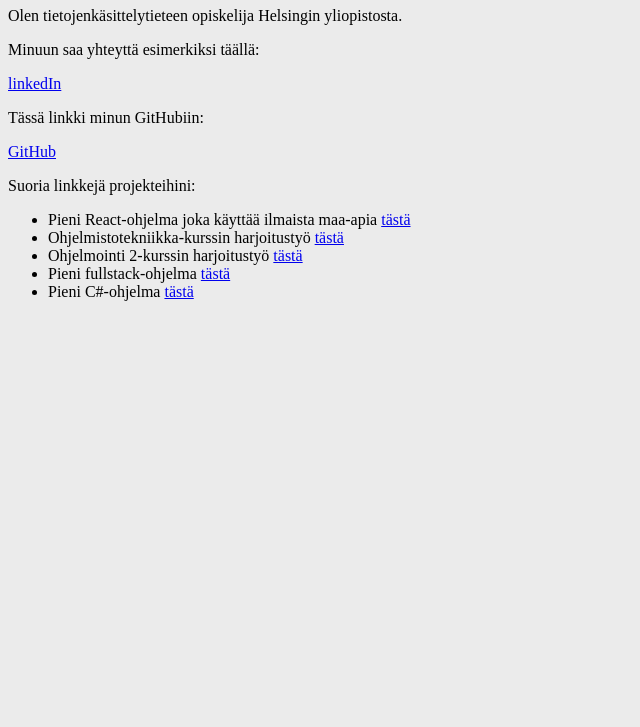
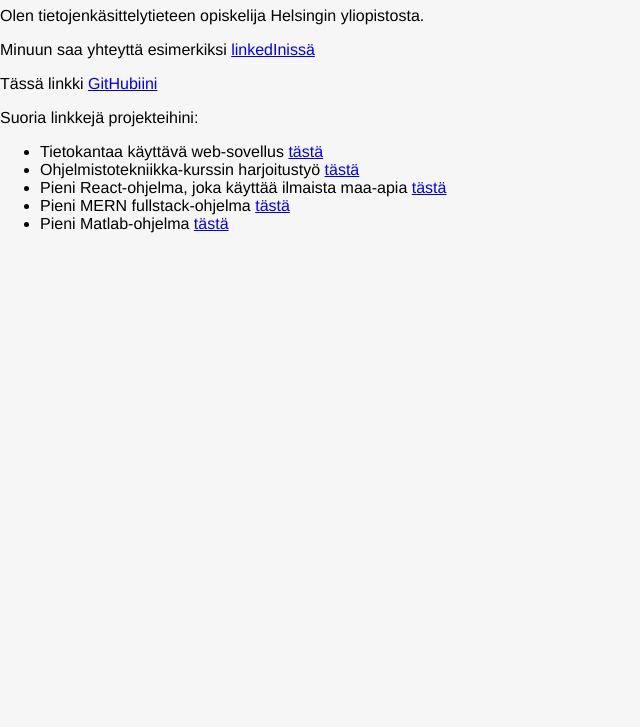
Before and after one commit to AlluSu/ghpages, a plain HTML site: page index.html in a window 1280 px wide. Shown: the part 73-800 px from the top of the page, without its empty margins (0-640 px from the left). Drawn offline with Linux system fonts and the light colour scheme.

Commit message:
Edited links for new projects

```diff
--- a/css/styles.css
+++ b/css/styles.css
@@ -1,7 +1,5 @@
-h1 {
-  color: black;
+body {
+  background-color: rgb(246, 246, 246);
+  font-family: 'Helvetica', 'Arial', sans-serif;
+  margin:auto;
 }
-
-body {
-  background-color: #ebebeb;
-}
--- a/index.html
+++ b/index.html
@@ -15,21 +15,19 @@
   <h1>Tervetuloa "kotisivulleni"</h1>
   <div>
     <p>Olen tietojenkäsittelytieteen opiskelija Helsingin yliopistosta.</p>
-    <p>Minuun saa yhteyttä esimerkiksi täällä:</p>
-    <a href="https://www.linkedin.com/in/aleksi-suuronen-1428aa17b/">linkedIn</a>
+    <p>Minuun saa yhteyttä esimerkiksi <a href="https://www.linkedin.com/in/aleksi-suuronen-1428aa17b/">linkedInissä</a></p>
   </div>
   <div>
-    <p>Tässä linkki minun GitHubiin:</p>
-    <a href="https://github.com/AlluSu">GitHub</a>
+    <p>Tässä linkki <a href="https://github.com/AlluSu">GitHubiini</a></p>
   </div>
   <div>
     <p>Suoria linkkejä projekteihini:</p>
     <ul>
-    <li>Pieni React-ohjelma joka käyttää ilmaista maa-apia <a href="https://github.com/AlluSu/Full-Stack-Open/tree/master/part2/maat">tästä</a> </li>
+    <li>Tietokantaa käyttävä web-sovellus <a href="https://github.com/AlluSu/Autotietokanta">tästä</a></li>
     <li>Ohjelmistotekniikka-kurssin harjoitustyö <a href="https://github.com/AlluSu/Ohjelmistotekniikka-ht">tästä</a> </li>
-    <li>Ohjelmointi 2-kurssin harjoitustyö <a href="https://github.com/AlluSu/Rokotusrekisteri">tästä</a> </li>
-    <li>Pieni fullstack-ohjelma <a href="https://github.com/AlluSu/FSO-part3">tästä</a> </li>
-    <li>Pieni C#-ohjelma <a href="https://github.com/AlluSu/Kiintopistemenetelma">tästä</a> </li>
+    <li>Pieni React-ohjelma, joka käyttää ilmaista maa-apia <a href="https://github.com/AlluSu/Full-Stack-Open/tree/master/part2/maat">tästä</a> </li>
+    <li>Pieni MERN fullstack-ohjelma <a href="https://github.com/AlluSu/FSO-part3">tästä</a> </li>
+    <li>Pieni Matlab-ohjelma <a href="https://github.com/AlluSu/Harmoninen-Kuvanpaikkaus">tästä</a></li>
     </ul>
   </div>
 </body>
```
